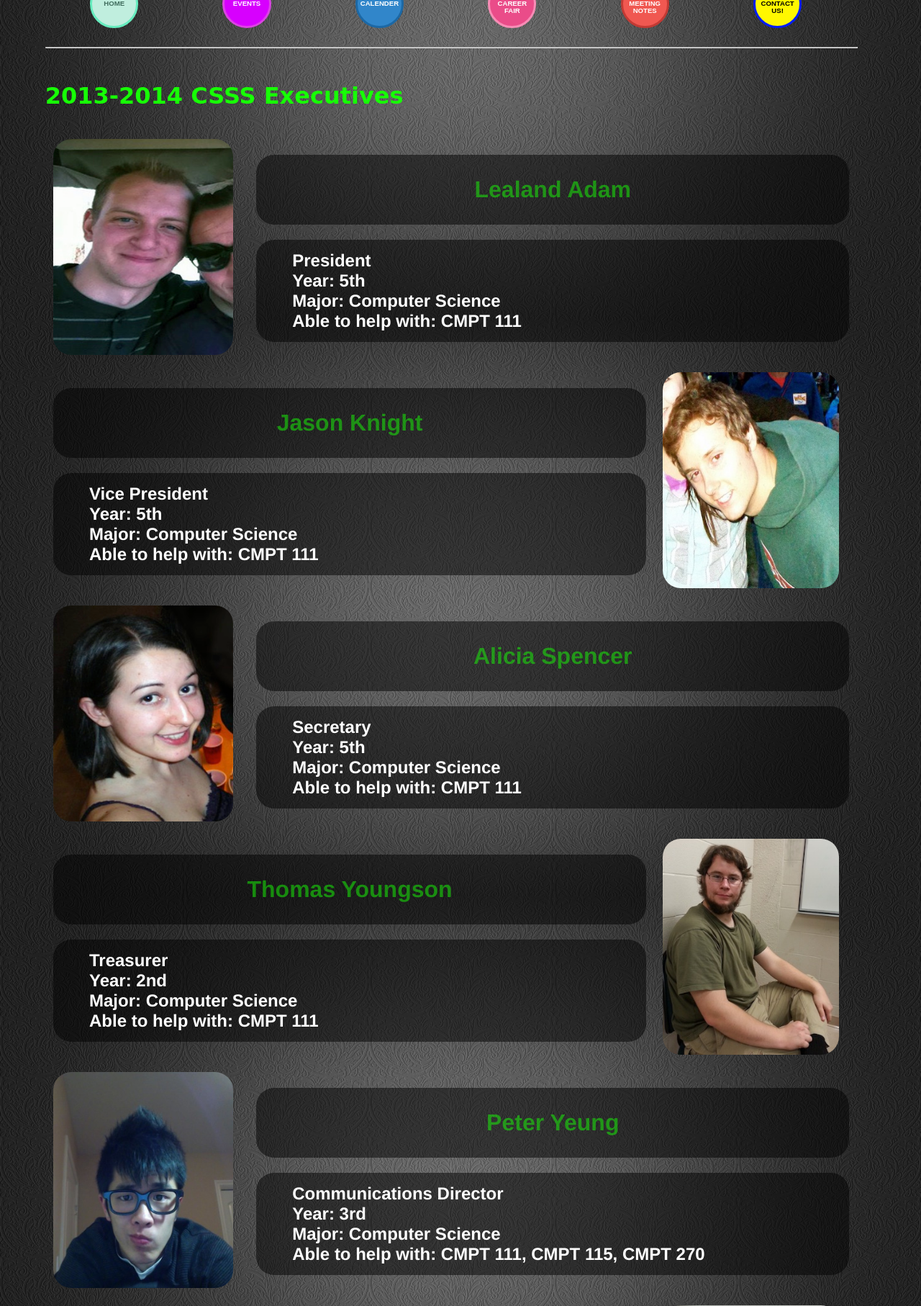
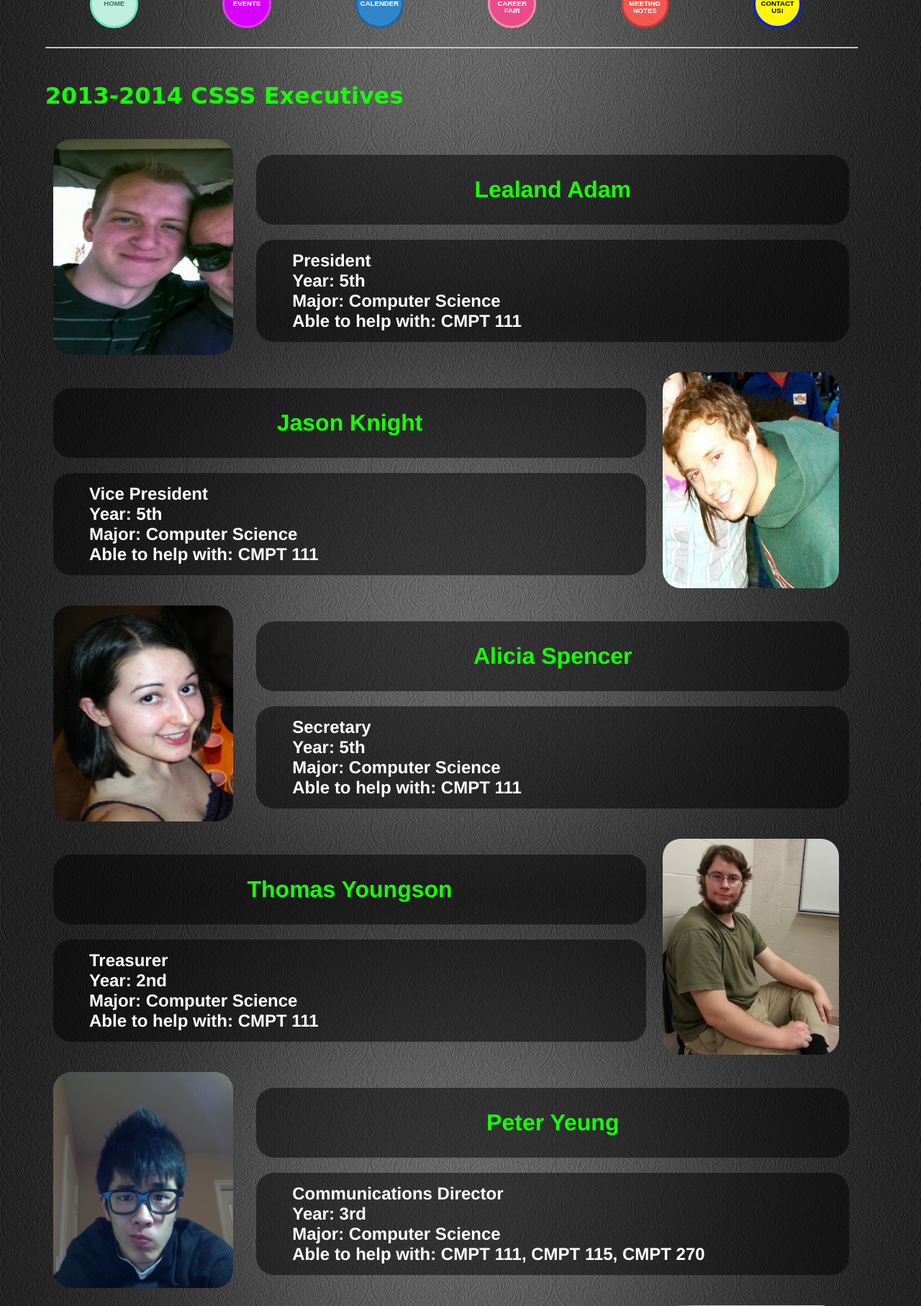
Before and after one commit to pey849/pey849.github.io, a PHP site: page /Current_Execs.html in a window 1280 px wide. Shown: the part 355-2169 px from the top of the page at 72% size. Run offline with PHP 8.4, Linux system fonts and the light colour scheme; some libraries are stand-ins or nearby versions; some web fonts are replaced.

Commit message:
Reverted back to the original green in the exec names

```diff
--- a/css/Current_Execs.css
+++ b/css/Current_Execs.css
@@ -40,7 +40,7 @@
 }
 
 h1.Exec_Name{
-    color:rgba(23, 255, 6, 0.5);
+    color:rgb(23, 255, 6);
     text-align: center;
     padding: 30px;
     font-family: Helvetica, Sans-Serif;
```
